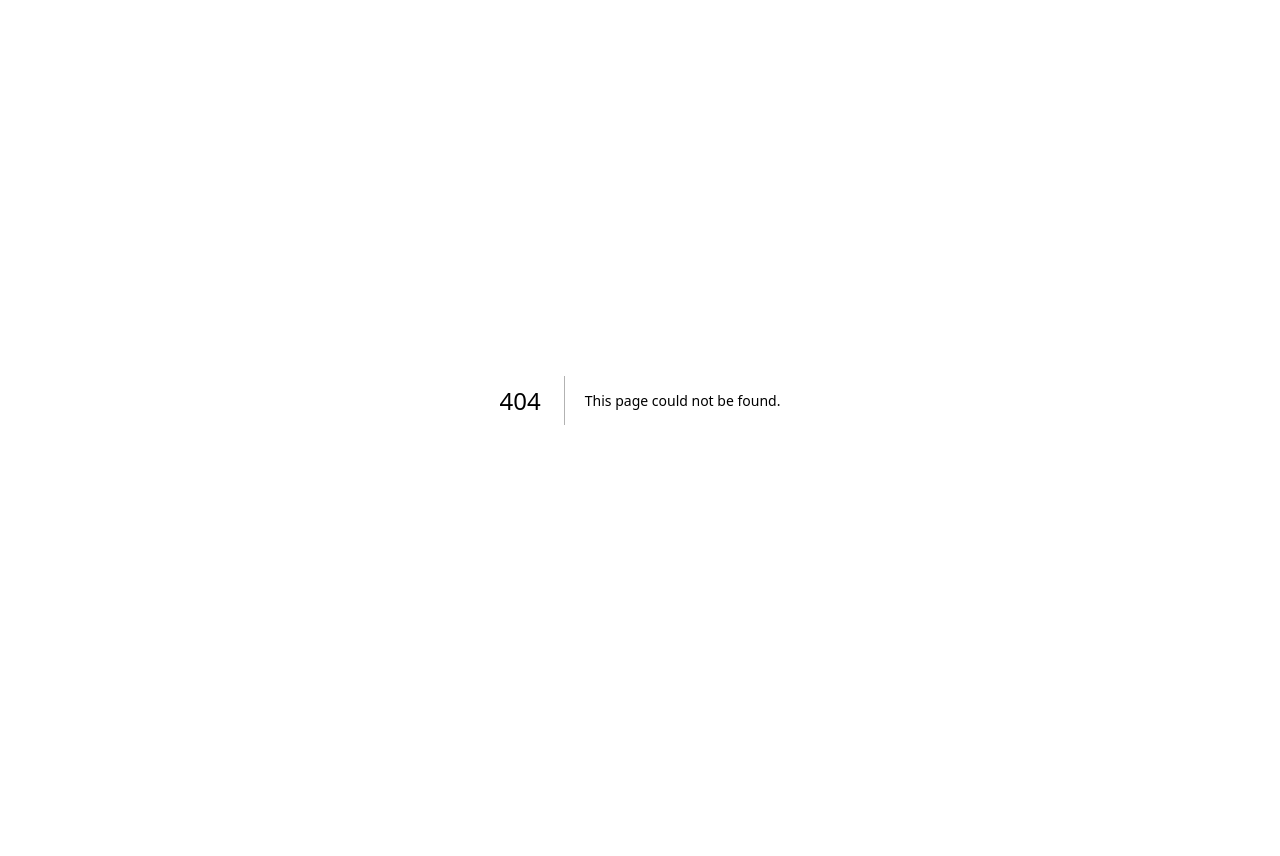
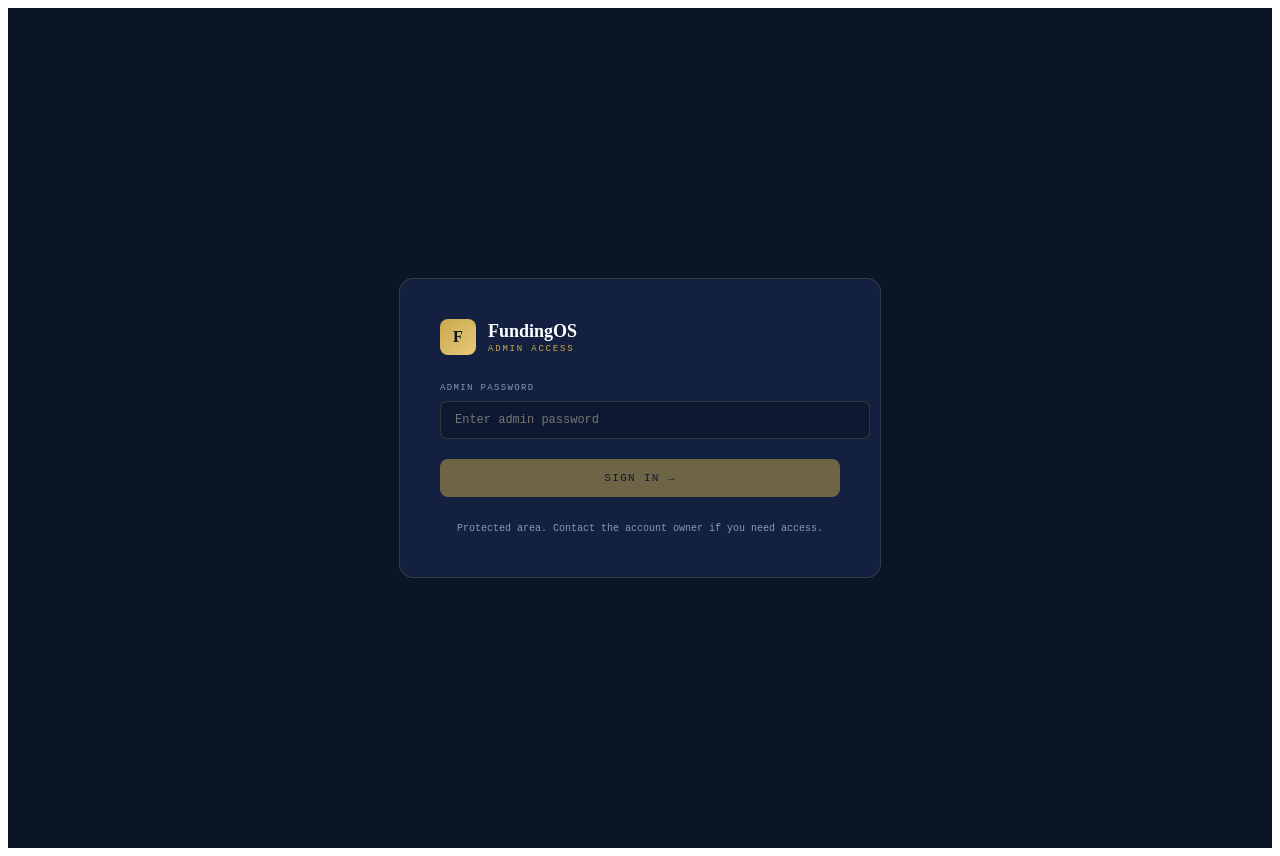
Before and after one commit to jtconnor22-gif/funding-app, a Next.js app: page /admin-login in a window 1280 px wide. Before the commit this address had no page. Before the commit the page ends 800 px from the top, so only its background shows below. Built offline with nearby package versions, Linux system fonts and the light colour scheme.

Commit message:
Create admin-login.js
Add admin login page

```diff
--- /dev/null
+++ b/pages/admin-login.js
@@ -0,0 +1,57 @@
+import { useState } from 'react';
+
+const N='#0a1628',M='#132040',G='#c9a84c',GL='#e8c97a',C='#f5f0e8',D='#8899bb',W='#ffffff';
+
+export default function AdminLogin() {
+  const [password, setPassword] = useState('');
+  const [error, setError] = useState('');
+  const [loading, setLoading] = useState(false);
+
+  const submit = async (e) => {
+    e.preventDefault();
+    setLoading(true);
+    setError('');
+    try {
+      const res = await fetch('/api/admin-login', {
+        method: 'POST',
+        headers: { 'Content-Type': 'application/json' },
+        body: JSON.stringify({ password }),
+      });
+      const data = await res.json();
+      if (data.success) window.location.href = '/admin';
+      else setError(data.error || 'Login failed');
+    } catch (err) {
+      setError('Connection error');
+    }
+    setLoading(false);
+  };
+
+  return (
+    <div style={{ minHeight:'100vh', background:N, display:'flex', alignItems:'center', justifyContent:'center', fontFamily:"'DM Mono', monospace", padding:20 }}>
+      <form onSubmit={submit} style={{ background:M, border:'1px solid rgba(201,168,76,.2)', borderRadius:14, padding:40, maxWidth:400, width:'100%' }}>
+        <div style={{ display:'flex', alignItems:'center', gap:12, marginBottom:28 }}>
+          <div style={{ width:36, height:36, borderRadius:8, background:`linear-gradient(135deg,${G},${GL})`, display:'flex', alignItems:'center', justifyContent:'center', fontSize:16, fontWeight:700, color:N, fontFamily:'serif' }}>F</div>
+          <div>
+            <div style={{ fontFamily:'serif', fontSize:18, fontWeight:600, color:W }}>FundingOS</div>
+            <div style={{ fontSize:9, letterSpacing:'.2em', color:G, textTransform:'uppercase', marginTop:2 }}>Admin Access</div>
+          </div>
+        </div>
+        <div style={{ marginBottom:20 }}>
+          <label style={{ fontSize:9, letterSpacing:'.15em', textTransform:'uppercase', color:D, marginBottom:8, display:'block' }}>Admin Password</label>
+          <input type="password" value={password} onChange={e => setPassword(e.target.value)} autoFocus placeholder="Enter admin password"
+            style={{ width:'100%', background:'rgba(10,22,40,.6)', border:`1px solid ${error ? 'rgba(155,34,38,.5)' : 'rgba(201,168,76,.2)'}`, borderRadius:7, padding:'11px 14px', fontSize:12, color:C, fontFamily:"'DM Mono', monospace", outline:'none' }} />
+        </div>
+        {error && (
+          <div style={{ fontSize:11, color:'#ff6b6b', marginBottom:16, padding:'9px 12px', background:'rgba(155,34,38,.08)', border:'1px solid rgba(155,34,38,.2)', borderRadius:7 }}>{error}</div>
+        )}
+        <button type="submit" disabled={loading || !password}
+          style={{ width:'100%', background:G, color:N, border:'none', borderRadius:8, padding:'13px', fontSize:11, letterSpacing:'.12em', textTransform:'uppercase', fontWeight:500, cursor: loading || !password ? 'not-allowed' : 'pointer', opacity: loading || !password ? 0.5 : 1, fontFamily:"'DM Mono', monospace" }}>
+          {loading ? 'Verifying...' : 'Sign In →'}
+        </button>
+        <div style={{ marginTop:24, fontSize:10, color:D, textAlign:'center', lineHeight:1.6 }}>
+          Protected area. Contact the account owner if you need access.
+        </div>
+      </form>
+    </div>
+  );
+}
```
